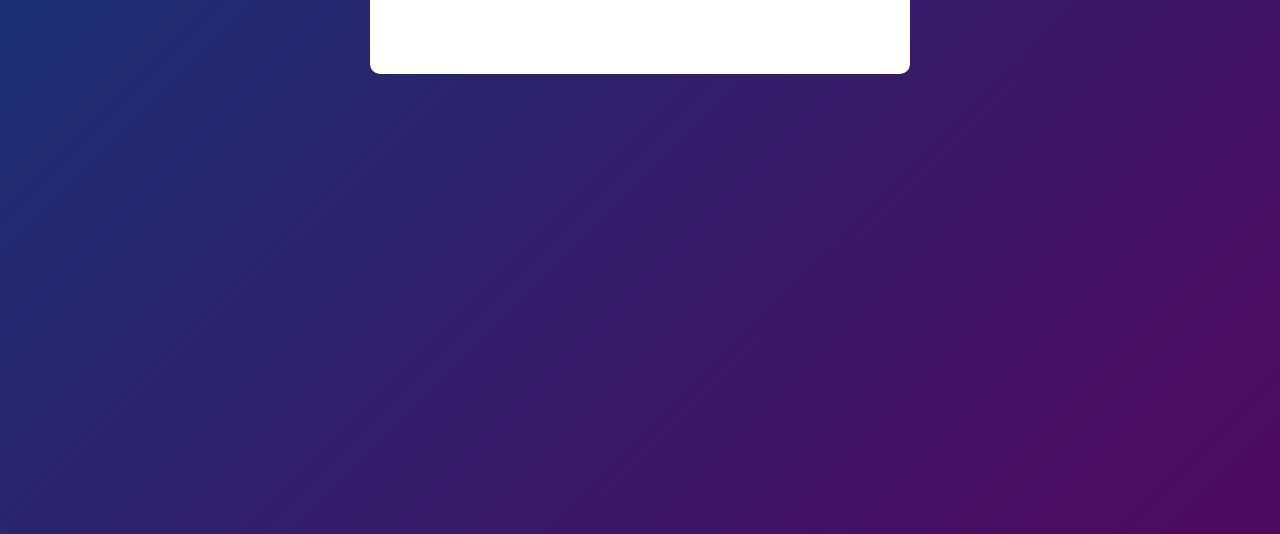
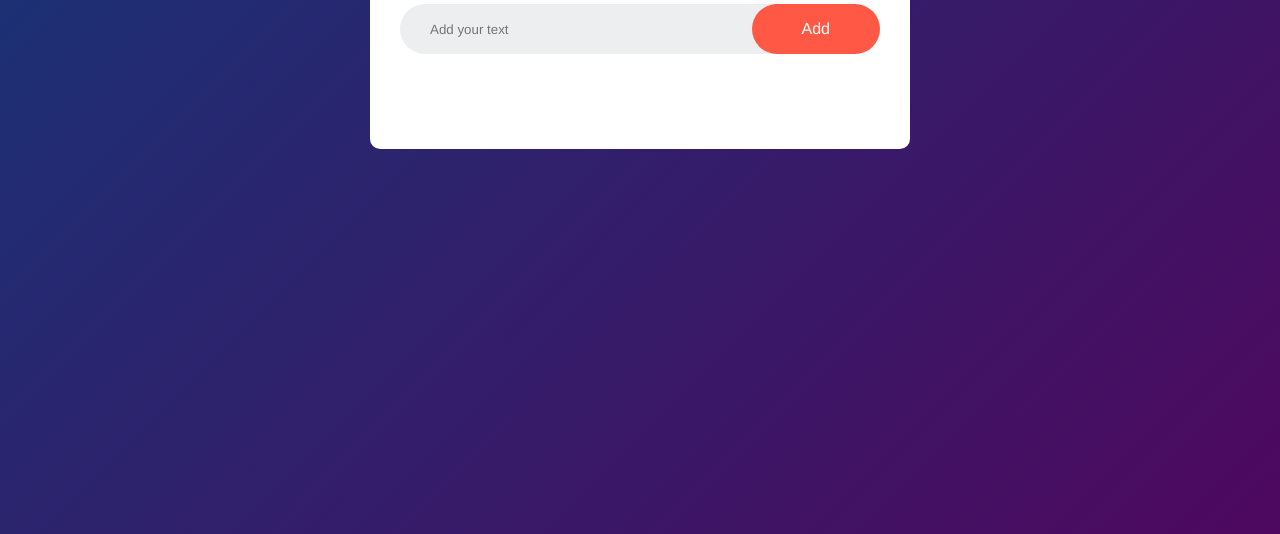
Before and after one commit to TejalAGunjal/To-Do-List, a plain HTML site: page index.html in a window 1280 px wide. Shown: the part 266-800 px from the top of the page. Drawn offline with Linux system fonts and the light colour scheme.

Commit message:
search field and button added

```diff
--- a/index.html
+++ b/index.html
@@ -10,6 +10,10 @@
     <div class="container">
       <div class="todo-app">
         <h2>To-Do List <img src="images/icon.png" /></h2>
+        <div class="row">
+          <input type="text" id="input-box" placeholder="Add your text" />
+          <button>Add</button>
+        </div>
       </div>
     </div>
   </body>
--- a/style.css
+++ b/style.css
@@ -31,3 +31,32 @@
   /* width: 30px; */
   margin-left: 10px;
 }
+
+.row {
+  display: flex;
+  align-items: center;
+  justify-content: space-between;
+  background: #edeef0;
+  border-radius: 30px;
+  padding-left: 20px;
+  margin-bottom: 25px;
+}
+
+input {
+  flex: 1;
+  border: none;
+  outline: none;
+  background: transparent;
+  padding: 10px;
+}
+
+button {
+  border: none;
+  outline: none;
+  padding: 16px 50px;
+  background: #ff5945;
+  color: #fff;
+  font-size: 16px;
+  cursor: pointer;
+  border-radius: 40px;
+}
```
